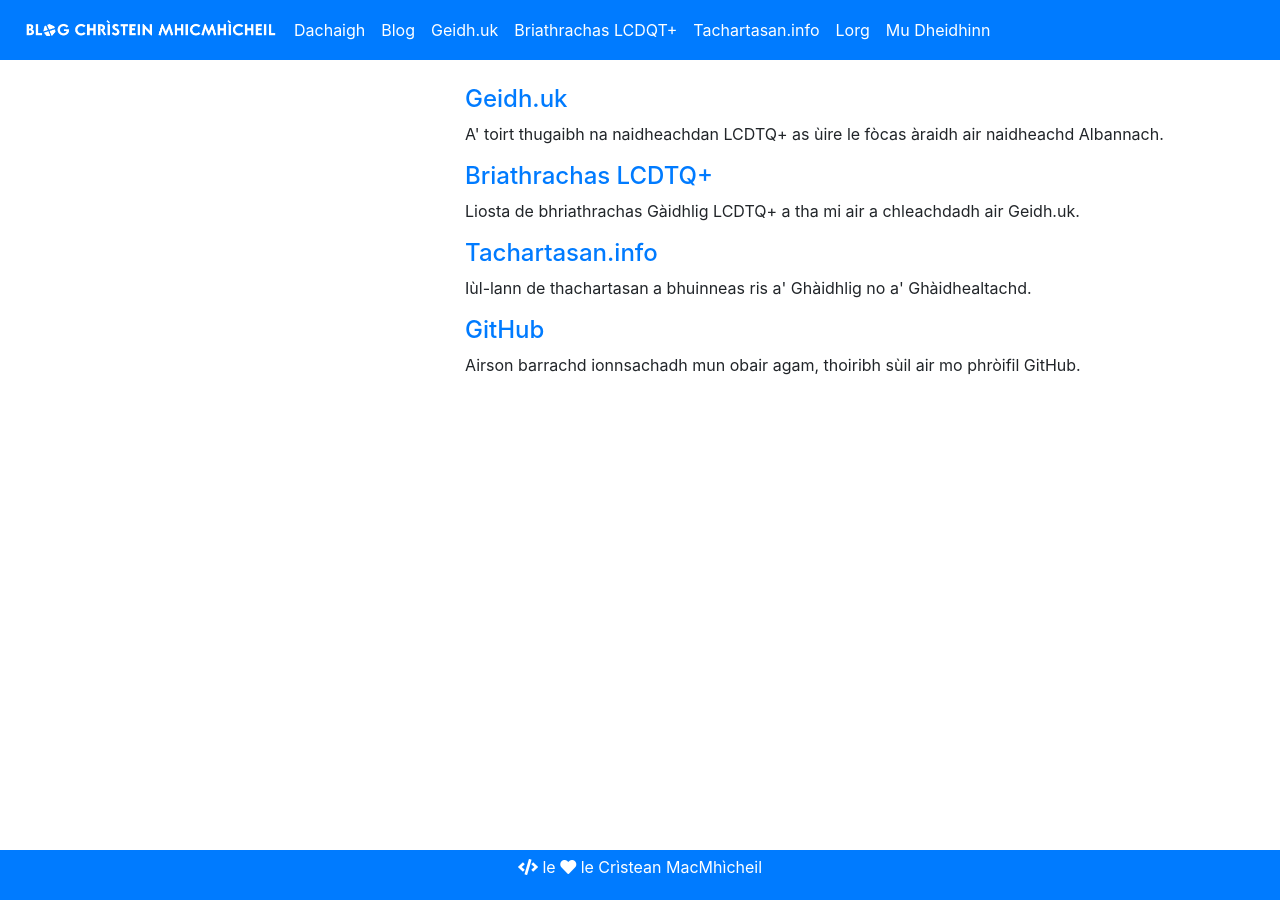
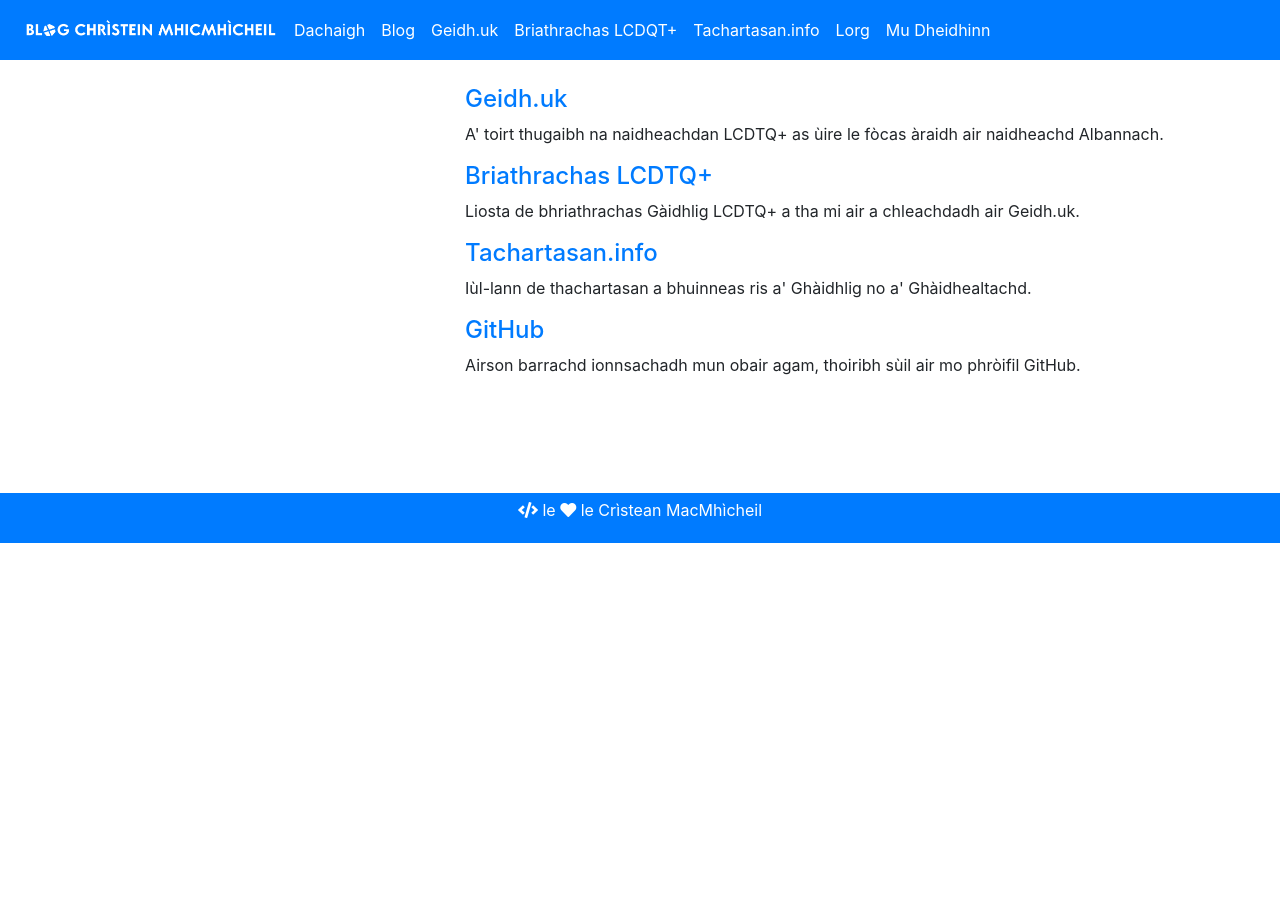
Before and after one commit to MacMhicheil/macmhicheil.github.io, a Jekyll site: the page built from index.html, in a window 1280 px wide. Built offline with Jekyll 4.4.1, drawn with Linux system fonts in a browser that asks for light colours; nearby versions of some CDN libraries.

Commit message:
Update default.html

```diff
--- a/_layouts/default.html
+++ b/_layouts/default.html
@@ -71,7 +71,7 @@
     <script src="https://cdnjs.cloudflare.com/ajax/libs/popper.js/1.14.6/umd/popper.min.js" integrity="sha384-wHAiFfRlMFy6i5SRaxvfOCifBUQy1xHdJ/yoi7FRNXMRBu5WHdZYu1hA6ZOblgut" crossorigin="anonymous"></script>
     <script src="https://stackpath.bootstrapcdn.com/bootstrap/4.2.1/js/bootstrap.min.js" integrity="sha384-B0UglyR+jN6CkvvICOB2joaf5I4l3gm9GU6Hc1og6Ls7i6U/mkkaduKaBhlAXv9k" crossorigin="anonymous"></script>
 
-    <div class="footer fixed-bottom">
+    <div class="footer">
       <p><i class="fa fa-code"></i> le <i class="fa fa-heart"></i> le <a href="https//github.com/MacMhicheil/" title="Stòr Github Chrìstein MhicMhìcheil | Chris Mitchell's Github Repository">Crìstean MacMhìcheil</a></p>
     </div>
 
```
